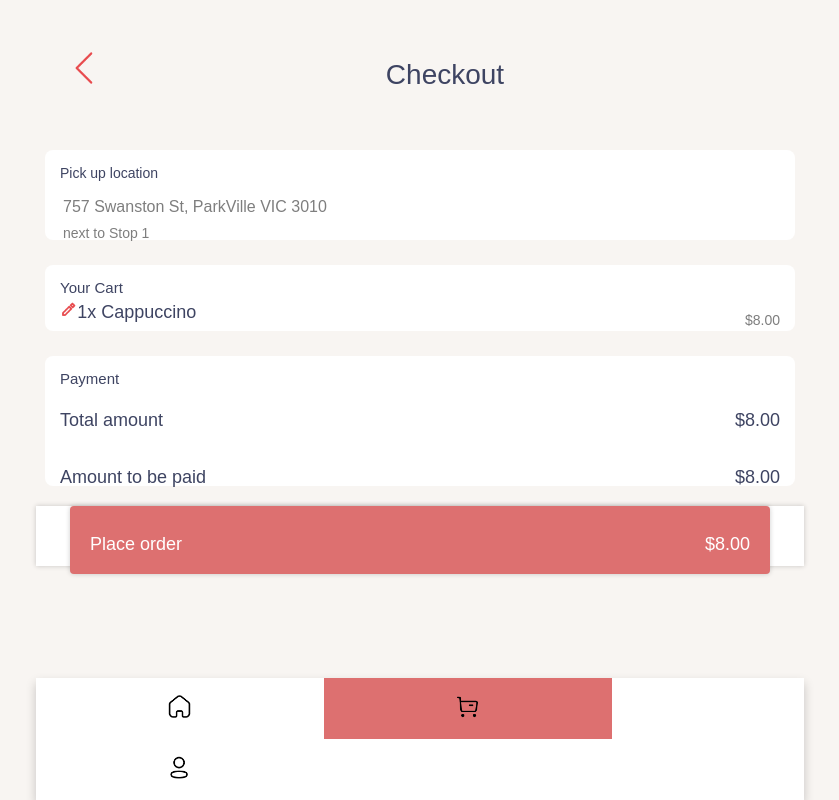
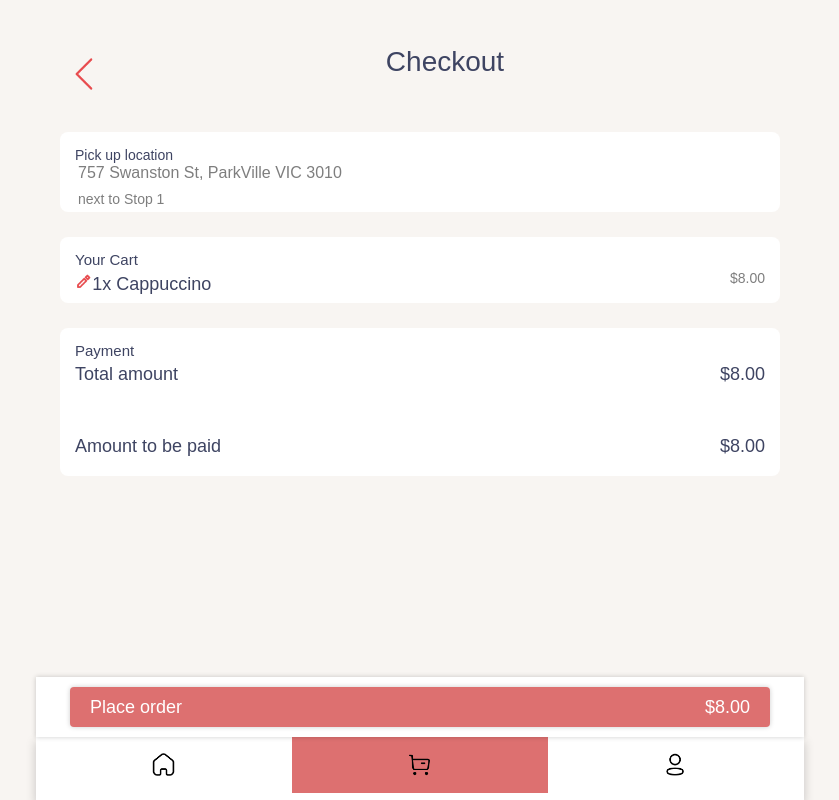
Before and after one commit to techn0mancr/snaccs-in-a-van, a React (Create React App) app in the folder frontend/: page /cart/checkout in a window 1280 px wide. Shown: the whole page, without its empty margins (220-1059 px from the left). Built offline with nearby package versions, Linux system fonts and the light colour scheme.

Commit message:
Added bootstap to App.tsx

```diff
--- a/frontend/src/App.tsx
+++ b/frontend/src/App.tsx
@@ -1,5 +1,6 @@
 import React from 'react';
 import './App.css';
+import 'bootstrap/dist/css/bootstrap.min.css';
 
 import { BrowserRouter as Router, Switch, Route } from "react-router-dom";
 
--- a/frontend/src/pages/checkout.css
+++ b/frontend/src/pages/checkout.css
@@ -28,7 +28,7 @@ input[type=image].back:hover {
     width: 90vw;
     margin-top: 5vw;
     margin-left: 5vw;
-    margin-left: 5vw;
+    margin-right: 5vw;
     padding-top: 10px;
     padding-left: 15px;
     padding-right: 15px;
--- a/frontend/src/pages/order.css
+++ b/frontend/src/pages/order.css
@@ -31,6 +31,10 @@ h1 {
     display: flex;
     align-items: center;
     justify-content: center;
+}
+
+h2 {
+    color: #3E4462;
 }
 
 button.past {
--- a/package.json
+++ b/package.json
@@ -26,7 +26,8 @@
   "private": true,
   "dependencies": {
     "npm-run-all": "*",
-    "react": "^17.0.2"
+    "react": "^17.0.2",
+    "react-router-dom": "^5.2.0"
   },
   "engines": {
     "npm": "*"
@@ -40,5 +41,8 @@
     "backend-dev": "cd backend/ && npm run start-dev",
     "start": "npm-run-all --parallel frontend backend",
     "start-dev": "npm-run-all --parallel frontend backend-dev"
+  },
+  "devDependencies": {
+    "@types/react-router-dom": "^5.1.7"
   }
 }
```
